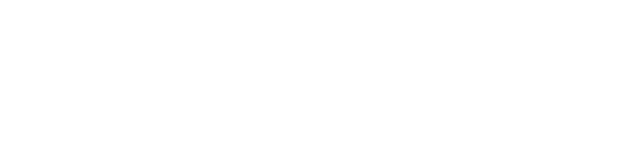
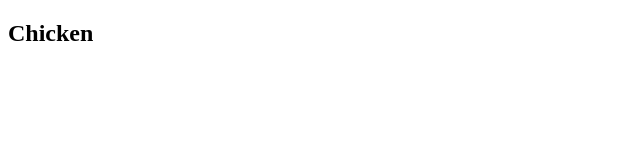
Before and after one commit to Cassie-love-prog/coursera-text, a plain HTML site: page module2-solution/index.html in a window 1280 px wide. Shown: the whole page, without its empty margins (0-640 px from the left). Drawn offline with Linux system fonts and the light colour scheme.

Commit message:
Update index.html
Signed-off-by: Cassie-love-prog <anicomfort48@gmail.com>

```diff
--- a/module2-solution/index.html
+++ b/module2-solution/index.html
@@ -1,9 +1,15 @@
 <!DOCTYPE html>
 <html>
   <head>
+    <title>ASSIGNMENT</title>
 
   </head>
   <body>
+    <div class="">
+      <header>
+        <h2>Chicken</h2>
+      </header>
 
+    </div>
   </body>
 </html>
```
